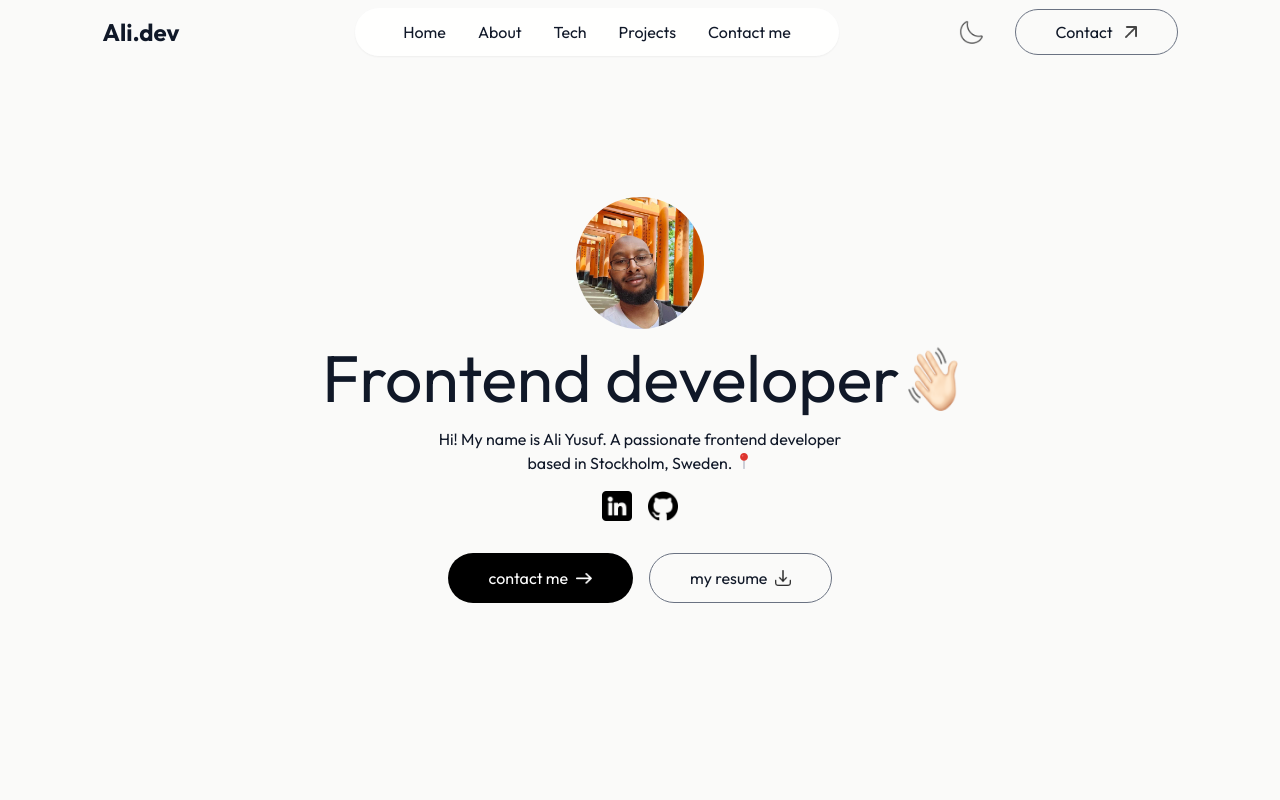
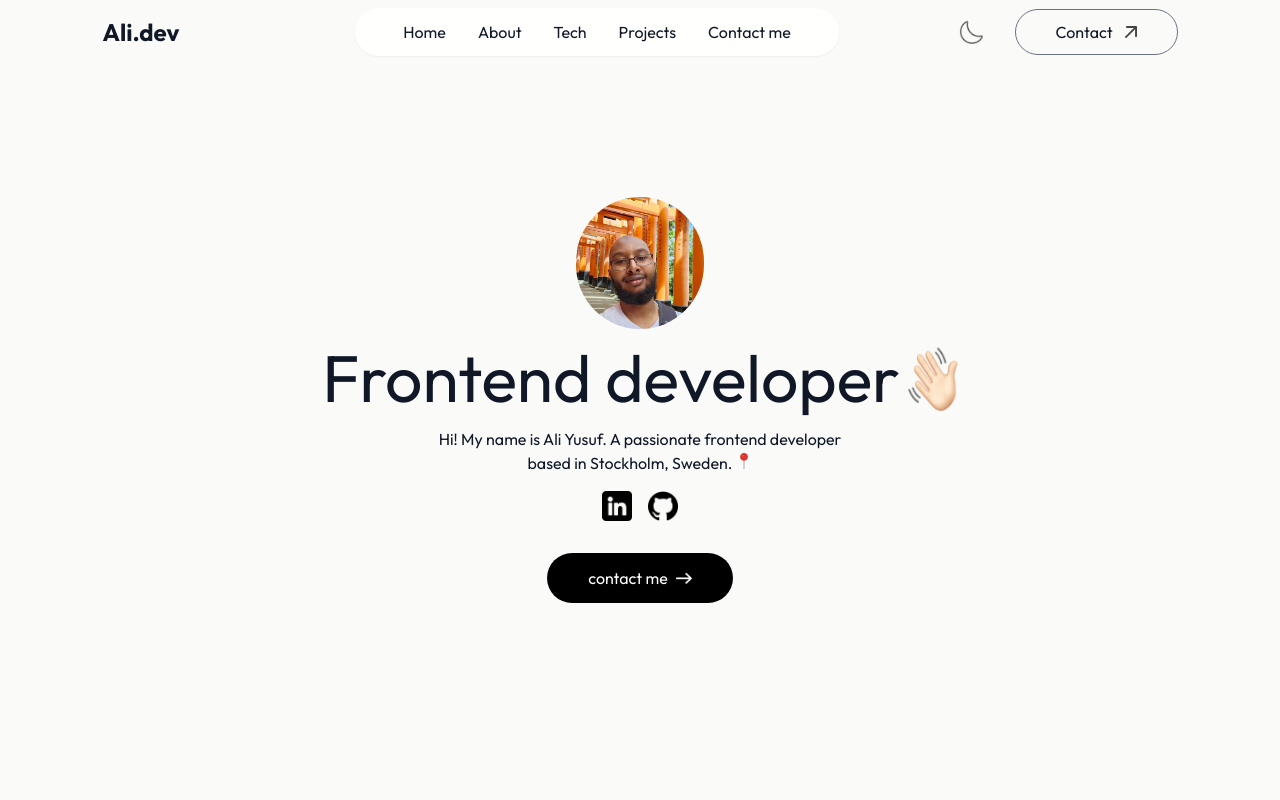
Before and after one commit to Alichas1/PortfolieV2, a Next.js app: page / in a window 1280 px wide. Shown: the top 800 px of the page. Built offline with nearby package versions, Linux system fonts and the light colour scheme; a web font is replaced by a local one.

Commit message:
remove resume from portfolio

```diff
--- a/app/components/Header.jsx
+++ b/app/components/Header.jsx
@@ -88,24 +88,7 @@ const Header = () => {
             className="w-4 dark:brightness-0"
           />
         </motion.a>
-        <motion.a
-          initial={{ y: 30, opacity: 0 }}
-          whileInView={{ y: 0, opacity: 1 }}
-          transition={{ duration: 0.6, delay: 1.2 }}
-          viewport={{ once: true }}
-          href="/Ali-resume.pdf"
-          download
-          className="px-10 py-3 border rounded-full border-gray-500 dark:border-gray-500 flex items-center gap-2 transition-colors dark:hover:bg-gray-800"
-        >
-          my resume
-          <Image
-            src="/download-icon.png"
-            alt=""
-            width={100}
-            height={50}
-            className="w-4 dark:brightness-0 dark:invert"
-          />
-        </motion.a>
+
       </div>
     </div>
   );
```
Also changed, not shown: 1 other file (tests, documents, lock files or other folders).
